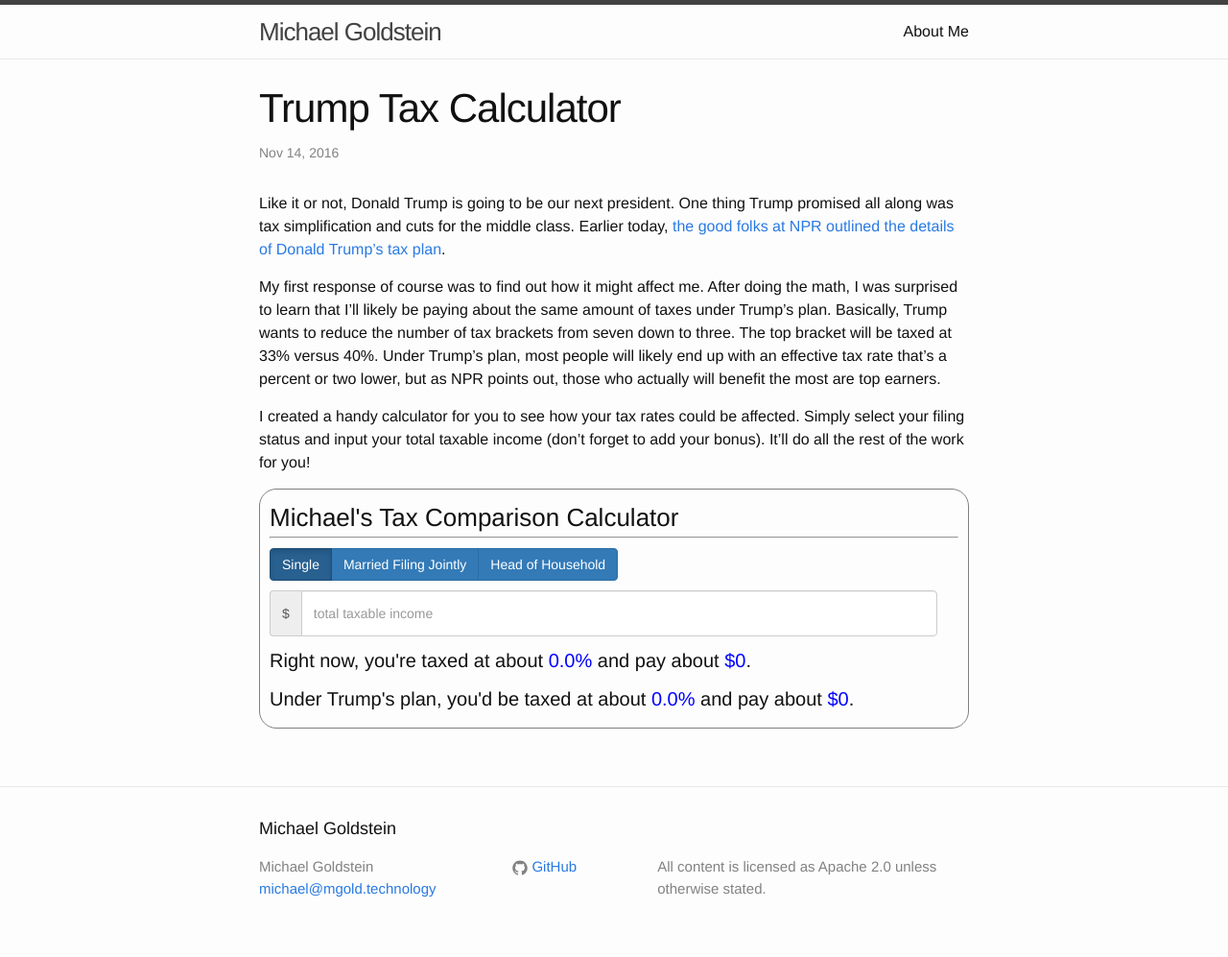
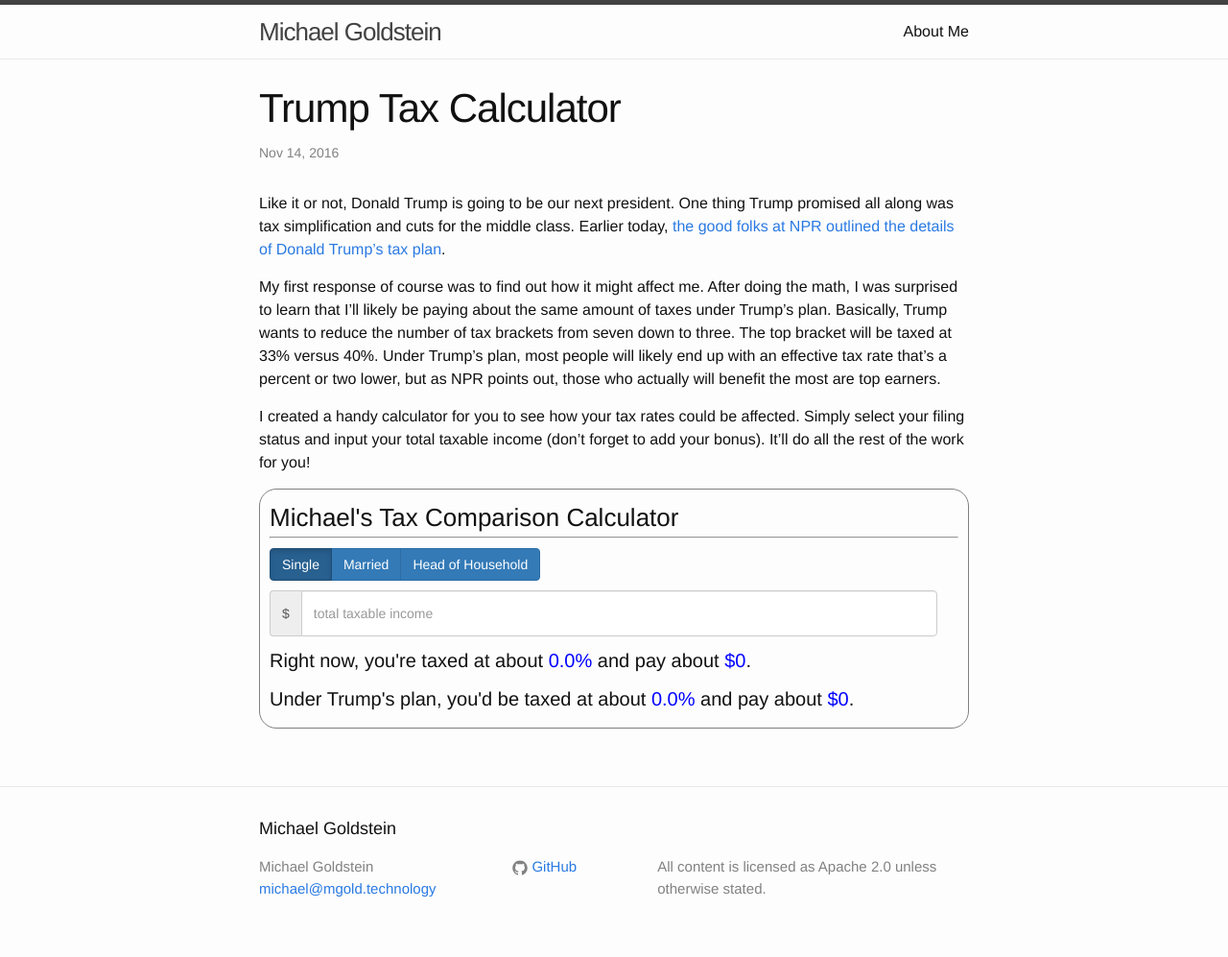
Before and after one commit to mgold95/mgold95.github.io, a Jekyll site: the page built from _posts/2016-11-13-trump-tax-calculator.md, in a window 1280 px wide. Shown: the whole page at 96% size. Built offline with Jekyll 4.4.1, drawn with Linux system fonts in a browser that asks for light colours; nearby versions of some CDN libraries.

Commit message:
just tweakin

```diff
--- a/_posts/2016-11-13-trump-tax-calculator.md
+++ b/_posts/2016-11-13-trump-tax-calculator.md
@@ -35,7 +35,7 @@
         <input type="radio" name="filing" onchange="calcTaxes()" value="1" autocomplete="off" checked> Single
     </label>
     <label class="btn btn-primary">
-        <input type="radio" name="filing" onchange="calcTaxes()" value="2" autocomplete="off"> Married Filing Jointly
+        <input type="radio" name="filing" onchange="calcTaxes()" value="2" autocomplete="off"> Married
     </label>
     <label class="btn btn-primary">
         <input type="radio" name="filing" onchange="calcTaxes()" value="3" autocomplete="off"> Head of Household
```
